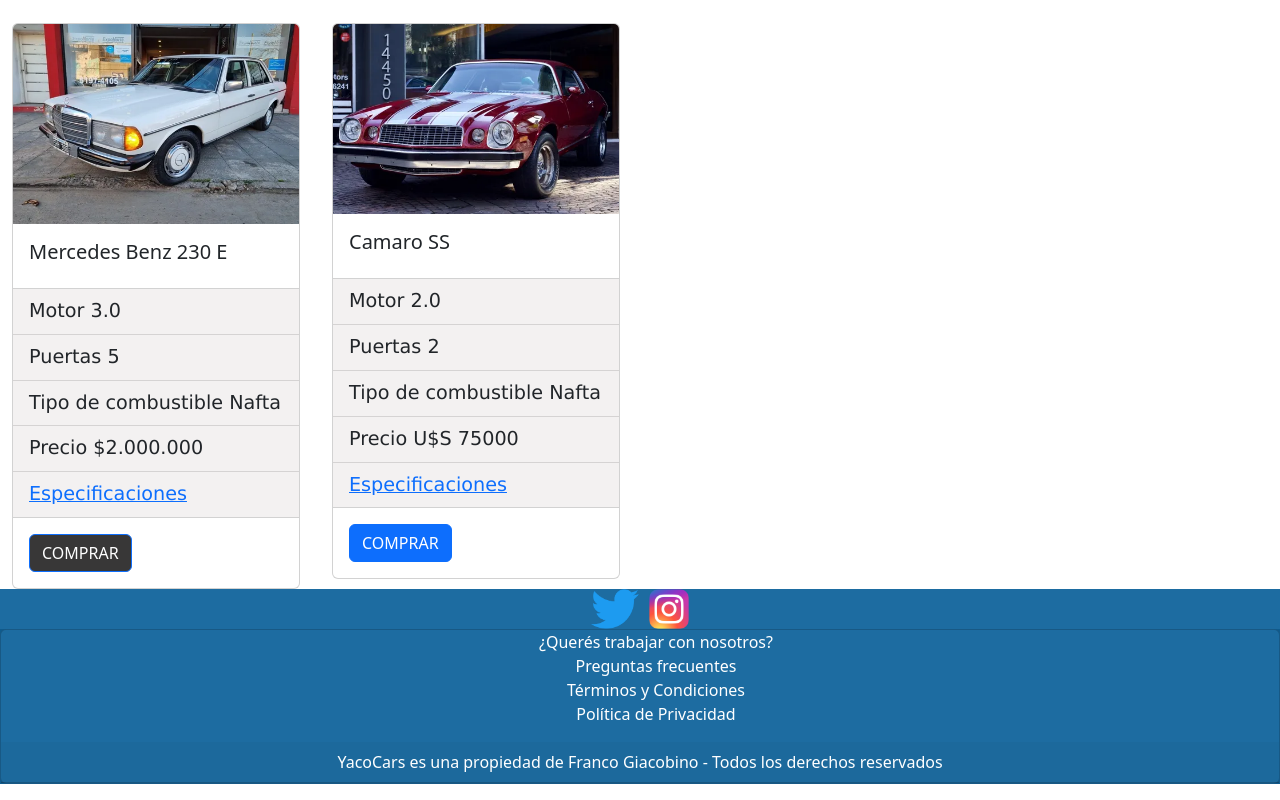
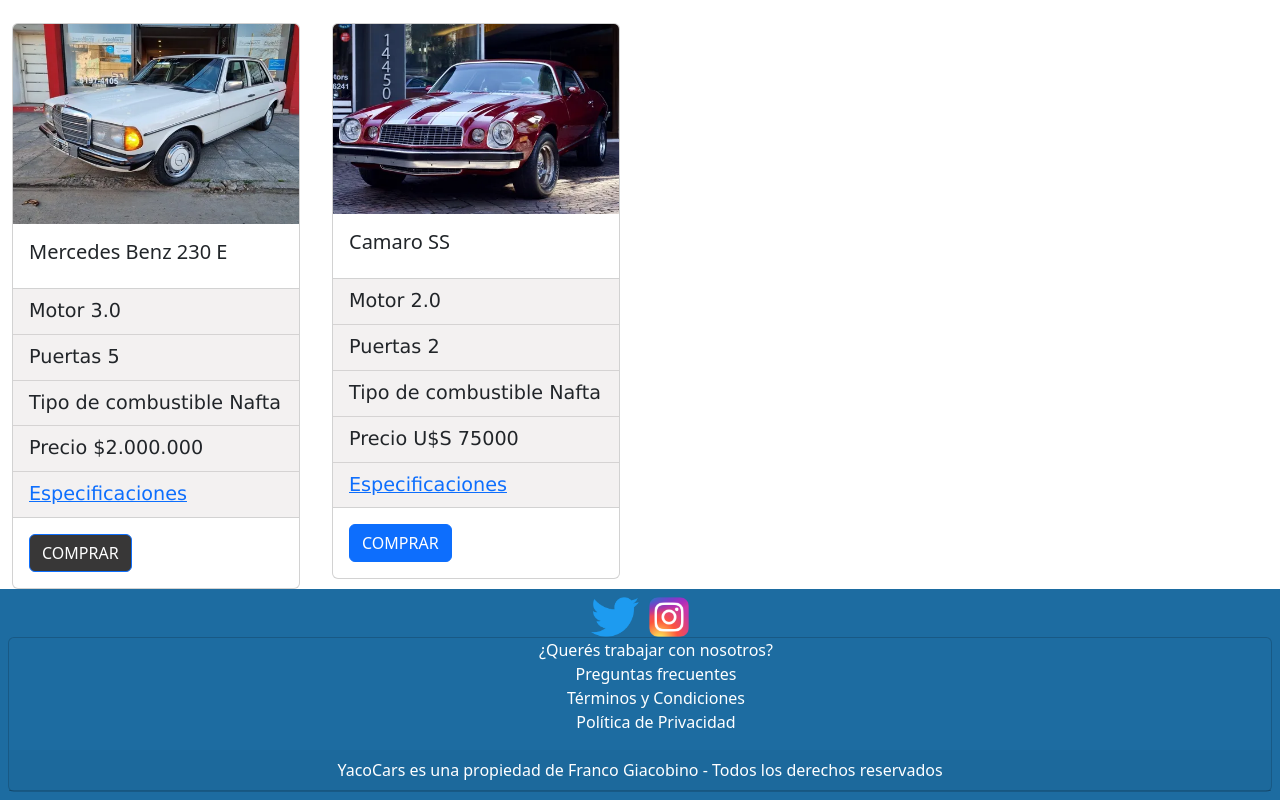
Before and after one commit to francoyaco/YacoCars-Final, a website: page clasicos.html in a window 1280 px wide. Shown: the part 890-1690 px from the top of the page. Drawn offline with nearby package versions, Linux system fonts and the light colour scheme; a web font is replaced by a local one.

Commit message:
arreglos finales21

```diff
--- a/scss/style.scss
+++ b/scss/style.scss
@@ -84,7 +84,9 @@
 /* footer */
 footer {
   width: 100%;
-  background-color: rgb(15, 91, 141);
+  background-color: rgb(29, 108, 161);
+  box-sizing: border-box;
+  padding: 8px;
 
   p {
     color: white;
```
Also changed, not shown: clasicos.html (+2 -1 lines), css/estilo.css.
